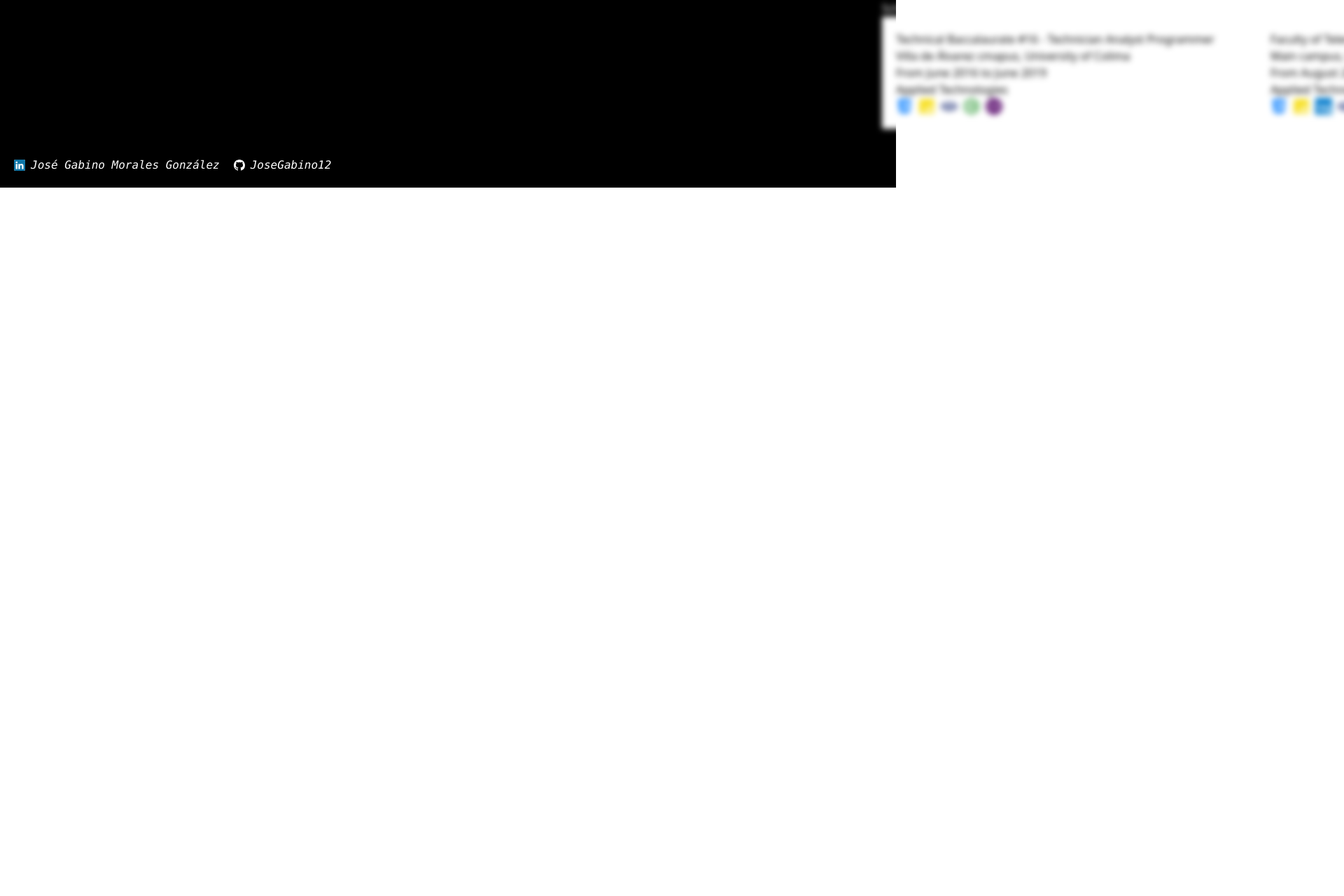
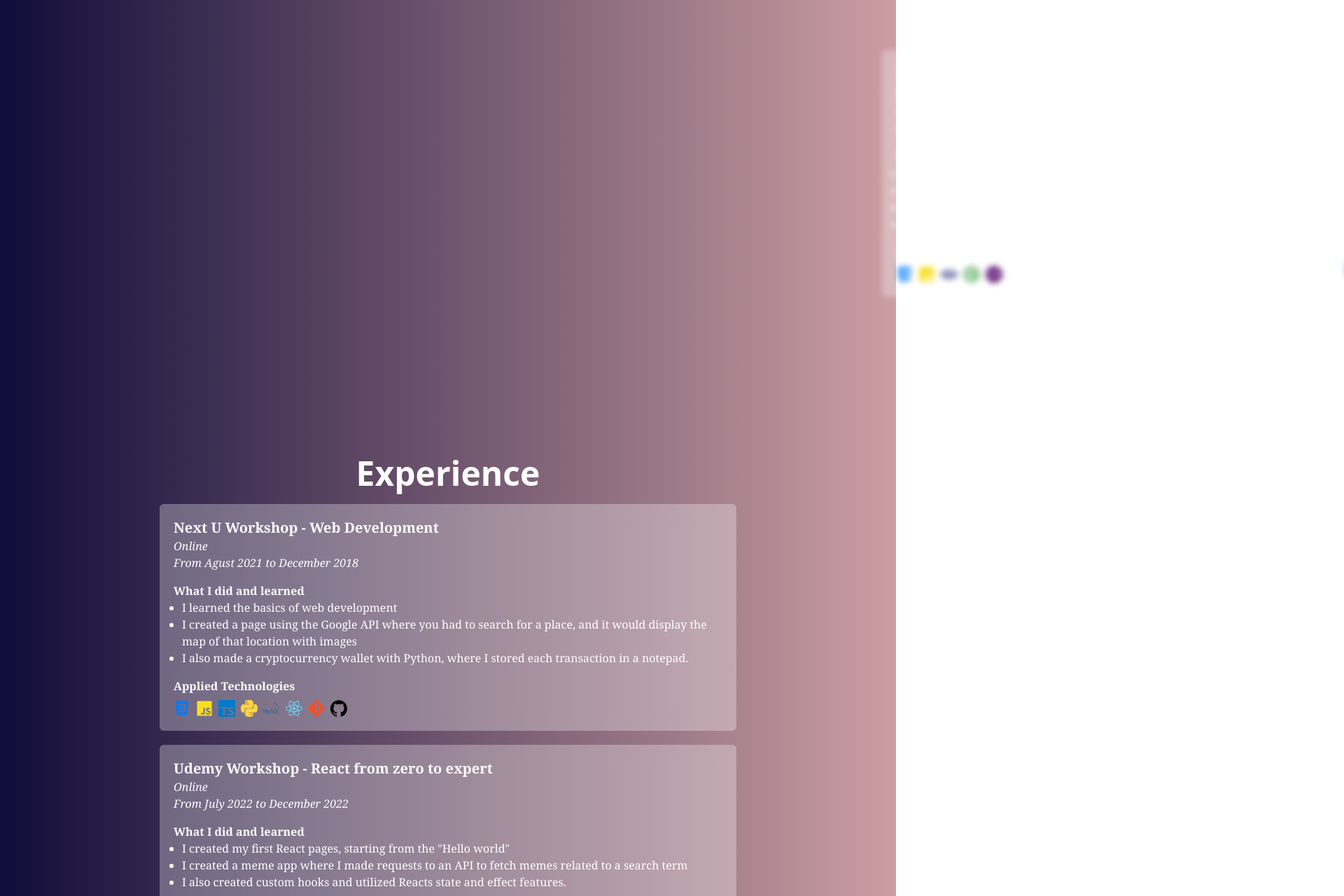
Before and after one commit to JoseGabino12/MyPortfolio, a React (Vite) app: page / in a window 1280 px wide. Shown: the part 820-2100 px from the top of the page at 70% size, 1920 px wide, since content can reach past the window. Before the commit the page ends 1088 px from the top, so only its background shows below. Built offline with nearby package versions, Linux system fonts and the light colour scheme.

Commit message:
Adding Adicional Education

```diff
--- a/src/App.jsx
+++ b/src/App.jsx
@@ -1,12 +1,16 @@
 import Presentation from './components/Presentation'
+import Nav from './components/Nav'
+import Scholarship from './components/Scholarship'
+import Experience from './components/Experience'
 import Contact from './components/Contact'
-import Scholarship from './components/Scholarship'
 
 const App = () => {
   return (
-    <main className='bg-black text-white'>
+    <main className='bg-gradient-to-r from-[#110c3a] to-[#cc9ea2] text-white bg-origin-border'>
+      <Nav />
       <Presentation />
       <Scholarship />
+      <Experience />
       <Contact />
     </main>
   )
--- a/src/components/Card.jsx
+++ b/src/components/Card.jsx
@@ -1,25 +1,47 @@
 import { technologiesInfo } from '../data/Scholarship'
 
-const Card = ({ title, campus, date, technologies }) => {
+const Card = ({ title, campus, date, technologies, learned }) => {
   const technologiesIcons = technologiesInfo.filter(tech => technologies.includes(tech.id))
 
   return (
-    <div className=' bg-white text-black p-5'>
-      <h1>{title}</h1>
-      <h2>{campus}</h2>
-      <h2>{date}</h2>
+    <div className='flex flex-col gap-4 w-full backdrop-blur-md bg-white/30 p-5 rounded-md font-serif'>
+      <div>
+        <h1 className='font-bold text-xl'>{title}</h1>
+        <h2 className='italic'>{campus}</h2>
+        <h2 className='italic'>{date}</h2>
+      </div>
 
-      <h1>Applied Technologies</h1>
+      <div>
+        <h1 className='font-semibold'>What I did and learned</h1>
+        {
+        learned.map((item) => {
+          return (
+            <ul key={item} className='list-disc ml-3'>
+              <li>{item}</li>
+            </ul>
+          )
+        })
+        }
+      </div>
 
-      <div className='flex flex-row gap-2 text-2xl'>
-        {
+      <div>
+        <h1 className='font-semibold'>Applied Technologies</h1>
+        <div className='flex flex-row gap-2 text-2xl mt-2'>
+          {
           technologiesIcons.map((tec, index) => (
             <tec.icon key={index} className={tec.color} />
           ))
         }
+        </div>
       </div>
     </div>
   )
 }
 
 export default Card
+
+// #110C3A -> Purple
+// #35356D -> Purple Less Dark
+// #67254D -> Purple pink
+// #995763 -> Purple pink Less Dark
+// #CC9EA2 -> Pink
--- a/src/components/Contact.jsx
+++ b/src/components/Contact.jsx
@@ -1,21 +1,7 @@
-import { BsLinkedin, BsGithub } from 'react-icons/bs'
-
 const Contact = () => {
   return (
-    <section className='w-full flex items-end justify-start content-end gap-5 p-5'>
-      <a href='https://www.linkedin.com/in/gabinomorales/' target='_blank' rel='noreferrer'>
-        <h3 className='font-mono font-light italic flex items-center'>
-          <BsLinkedin className='mr-2 text-Linkedin bg-white rounded-sm' />
-          José Gabino Morales González
-        </h3>
-      </a>
-
-      <a href='https://github.com/JoseGabino12' target='_blank' rel='noreferrer'>
-        <h3 className='font-mono font-light italic flex items-center'>
-          <BsGithub className='mr-2 ' />
-          JoseGabino12
-        </h3>
-      </a>
+    <section className='h-screen'>
+      <h1>Contact</h1>
     </section>
   )
 }
--- /dev/null
+++ b/src/components/Experience.jsx
@@ -0,0 +1,20 @@
+// import NextU from '../assets/img/nextu-logo.webp'
+import { experienceData } from '../data/Scholarship'
+import Card from './Card'
+
+const Experience = () => {
+  return (
+    <section className='p-5 gap-5 m-52 flex flex-col items-center'>
+      <h1 className='font-bold text-5xl'>Experience</h1>
+      <div className='h-full flex flex-col gap-5'>
+        {
+          experienceData.map((experience, index) => (
+            <Card key={index} title={experience.title} campus={experience.campus} date={experience.date} technologies={experience.technologies} learned={experience.do} />
+          ))
+        }
+      </div>
+    </section>
+  )
+}
+
+export default Experience
--- /dev/null
+++ b/src/components/Nav.jsx
@@ -0,0 +1,23 @@
+import { BsLinkedin, BsGithub } from 'react-icons/bs'
+
+const Nav = () => {
+  return (
+    <section className='w-full flex items-end justify-end z-10 content-end gap-5 p-5 fixed bg-gradient-to-r to-[#CC9EA2] from-[#110C3A] mb-10'>
+      <a href='https://www.linkedin.com/in/gabinomorales/' target='_blank' rel='noreferrer'>
+        <h3 className='font-mono font-light italic flex items-center'>
+          <BsLinkedin className='mr-2 text-Linkedin' />
+          José Gabino Morales González
+        </h3>
+      </a>
+
+      <a href='https://github.com/JoseGabino12' target='_blank' rel='noreferrer'>
+        <h3 className='font-mono font-light italic flex items-center'>
+          <BsGithub className='mr-2 ' />
+          JoseGabino12
+        </h3>
+      </a>
+    </section>
+  )
+}
+
+export default Nav
--- a/src/components/Presentation.jsx
+++ b/src/components/Presentation.jsx
@@ -11,7 +11,7 @@ const Presentation = () => {
   }, [observer])
 
   return (
-    <section className='gap-10 items-center p-5 flex flex-col sm:flex-row justify-center h-screen opacity-0 duration-1000' ref={pres}>
+    <section className='gap-10 items-center p-5 flex flex-col sm:flex-row justify-center h-screen opacity-0 translate-x-full duration-1000' ref={pres}>
       <div>
         <img className='rounded-full w-60 h-60' src={Perfil} alt='José Gabino Morales González' />
       </div>
--- a/src/components/Scholarship.jsx
+++ b/src/components/Scholarship.jsx
@@ -12,12 +12,12 @@ const Scholarship = () => {
   }, [scholarship])
 
   return (
-    <section className='m-5 opacity-0 duration-1000 blur-sm translate-x-full' ref={scolar}>
-      <h1>Scholarship</h1>
-      <div className='flex flex-row gap-10'>
+    <section className='flex flex-col justify-center gap-6 m-5 items-center opacity-0 duration-1000 blur-sm translate-x-full' ref={scolar}>
+      <h1 className='font-bold text-5xl'>Education</h1>
+      <div className='flex flex-col md:flex-row gap-10'>
         {
           ScholarshipInfo.map((scholarship, index) => (
-            <Card key={index} title={scholarship.title} campus={scholarship.campus} date={scholarship.date} technologies={scholarship.technologies} />
+            <Card key={index} title={scholarship.title} campus={scholarship.campus} date={scholarship.date} technologies={scholarship.technologies} learned={scholarship.do} />
           ))
         }
       </div>
--- a/src/data/Scholarship.js
+++ b/src/data/Scholarship.js
@@ -1,5 +1,5 @@
 import { IoLogoCss3, IoLogoJavascript } from 'react-icons/io5'
-import { SiPhp, SiCplusplus, SiCsharp, SiMysql, SiPython, SiTypescript, SiReact } from 'react-icons/si'
+import { SiPhp, SiCplusplus, SiCsharp, SiMysql, SiPython, SiTypescript, SiReact, SiGit, SiGithub } from 'react-icons/si'
 import { TbBrandReactNative } from 'react-icons/tb'
 
 export const ScholarshipInfo = [
@@ -7,6 +7,7 @@ export const ScholarshipInfo = [
     title: 'Technical Baccalaurate #16 - Technician Analyst Programmer',
     campus: 'Villa de Álvarez cmapus, University of Colima',
     date: 'From June 2016 to June 2019',
+    do: ['I learned the basics of programming', 'I did my first projects in C++ and C#', 'I also learned the basics of web development with PHP, HTML and CSS', 'I also learned the basics of databases with MySQL.'],
     technologies: ['css', 'js', 'php', 'cplusplus', 'csharp']
 
   },
@@ -14,7 +15,8 @@ export const ScholarshipInfo = [
     title: 'Faculty of Telematics - Software Engineering',
     campus: 'Main campus, University of Colima',
     date: 'From August 2019 to present',
-    technologies: ['css', 'js', 'ts', 'python', 'sql', 'react', 'reactnative', 'php', 'cplusplus', 'csharp']
+    do: ['I have learned the basics of web development with React', 'I have learned the basics of mobile development with React Native', 'I have learned the basics of databases with MySQL and MongoDB', 'I have learned the basics of backend development with NodeJS and ExpressJS.'],
+    technologies: ['css', 'js', 'ts', 'python', 'sql', 'react', 'reactnative', 'php', 'cplusplus', 'csharp', 'git', 'github']
   }
 ]
 
@@ -78,5 +80,41 @@ export const technologiesInfo = [
     name: 'React Native',
     icon: TbBrandReactNative,
     color: 'text-[#61dafb]'
+  },
+  {
+    id: 'git',
+    name: 'Git',
+    icon: SiGit,
+    color: 'text-[#f34f29]'
+  },
+  {
+    id: 'github',
+    name: 'GitHub',
+    icon: SiGithub,
+    color: 'text-[#000000]'
   }
 ]
+
+export const experienceData = [
+  {
+    title: 'Next U Workshop - Web Development',
+    campus: 'Online',
+    date: 'From Agust 2021 to December 2018',
+    do: ['I learned the basics of web development', 'I created a page using the Google API where you had to search for a place, and it would display the map of that location with images', 'I also made a cryptocurrency wallet with Python, where I stored each transaction in a notepad.'],
+    technologies: ['react', 'css', 'js', 'ts', 'python', 'sql', 'git', 'github']
+  },
+  {
+    title: 'Udemy Workshop - React from zero to expert',
+    campus: 'Online',
+    do: ['I created my first React pages, starting from the "Hello world"', 'I created a meme app where I made requests to an API to fetch memes related to a search term', 'I also created custom hooks and utilized Reacts state and effect features.'],
+    date: 'From July 2022 to December 2022',
+    technologies: ['react', 'css', 'js', 'ts', 'git', 'github']
+  },
+  {
+    title: 'Freeway Project - Web App',
+    campus: 'Online',
+    date: 'From June 2022 to present',
+    do: ['I am currently working on a web app for a company called Freeway. I am working with a team of 4 people', 'Designed and developed the website using React and TypeScript', 'I created the dashboard layout where I used the companys own API to manage data and control users', 'Assisted in connecting the frontend with the backend using TypeScript'],
+    technologies: ['react', 'css', 'js', 'ts', 'git', 'github']
+  }
+]
--- a/src/hooks/useAnimation.jsx
+++ b/src/hooks/useAnimation.jsx
@@ -14,8 +14,6 @@ const useAnimation = () => {
     })
   })
 
-  console.log(observer)
-
   return observer
 }
 
```
Also changed, not shown: src/assets/img/nextu-logo.webp (added).
